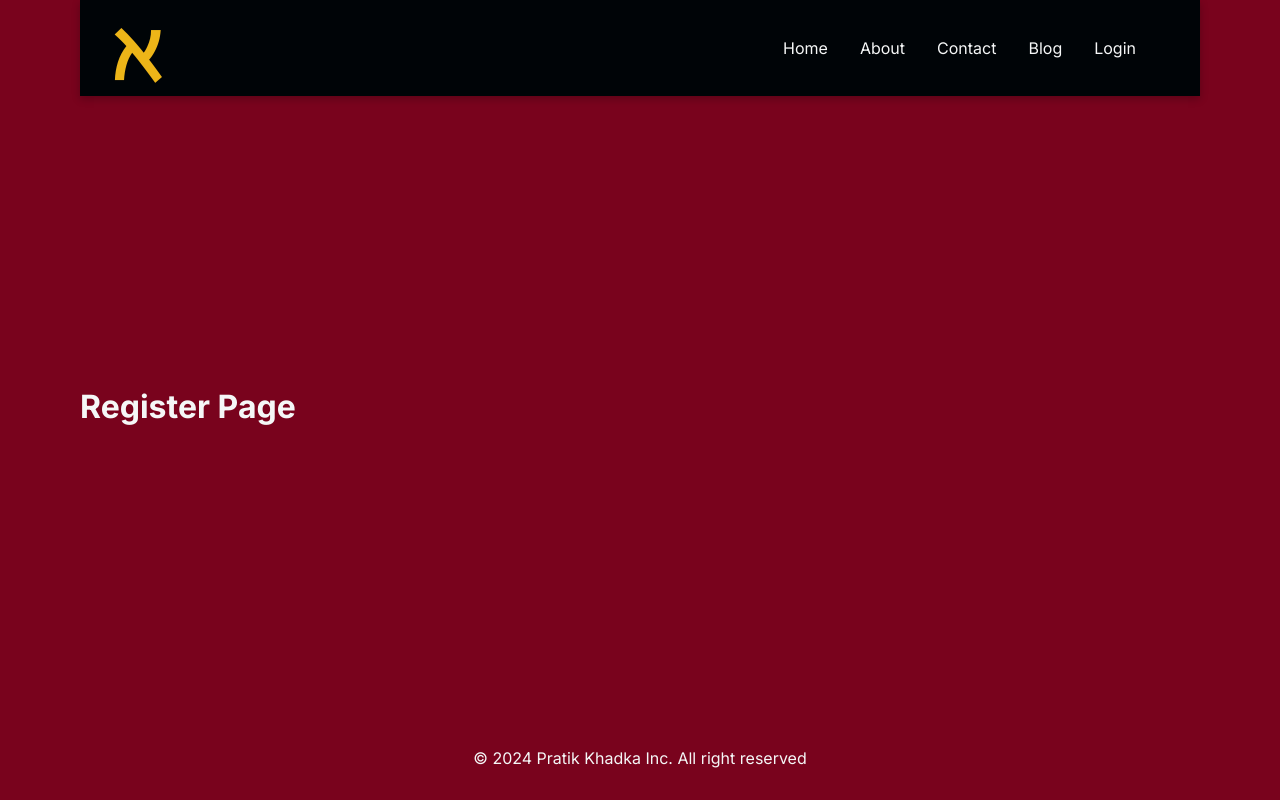
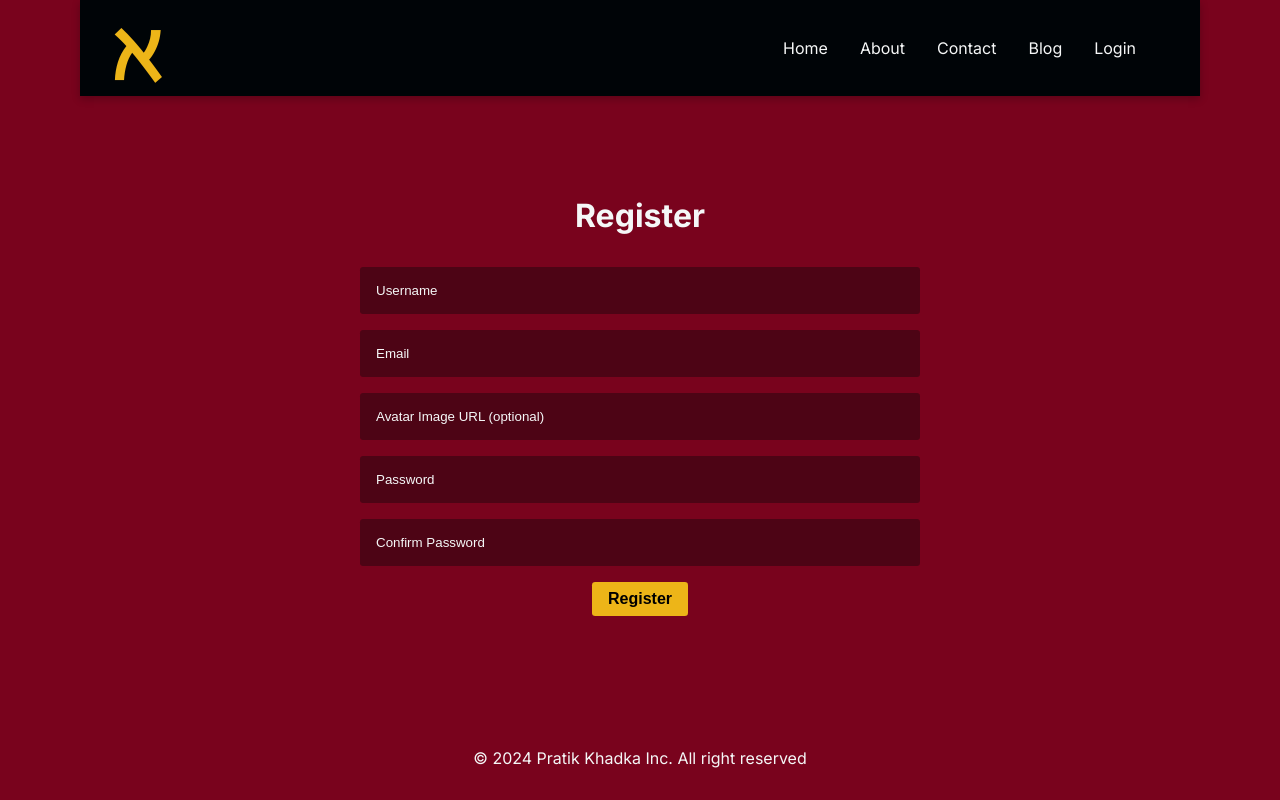
Before and after one commit to EziOPratikk/NextJS14-Practice-Project, a Next.js app: page /register in a window 1280 px wide. Built offline with nearby package versions, Linux system fonts and the light colour scheme.

Commit message:
add register page

```diff
--- a/src/app/(auth)/register/page.jsx
+++ b/src/app/(auth)/register/page.jsx
@@ -1,3 +1,33 @@
+import { handleUserRegister } from '@/lib/action';
+import classes from './page.module.css';
+
 export default function Register() {
-  return <h1>Register Page</h1>;
+  return (
+    <div className={classes.registerContainer}>
+      <h1>Register</h1>
+      <form action={handleUserRegister} className={classes.form}>
+        <input type='text' placeholder='Username' name='username' required />
+        <input type='email' placeholder='Email' name='email' required />
+        <input
+          type='url'
+          placeholder='Avatar Image URL (optional)'
+          name='img-url'
+        />
+        <input
+          type='password'
+          placeholder='Password'
+          name='password'
+          required
+        />
+        <input
+          type='password'
+          placeholder='Confirm Password'
+          name='confirm-password'
+          required
+        />
+
+        <button type='submit'>Register</button>
+      </form>
+    </div>
+  );
 }
```
